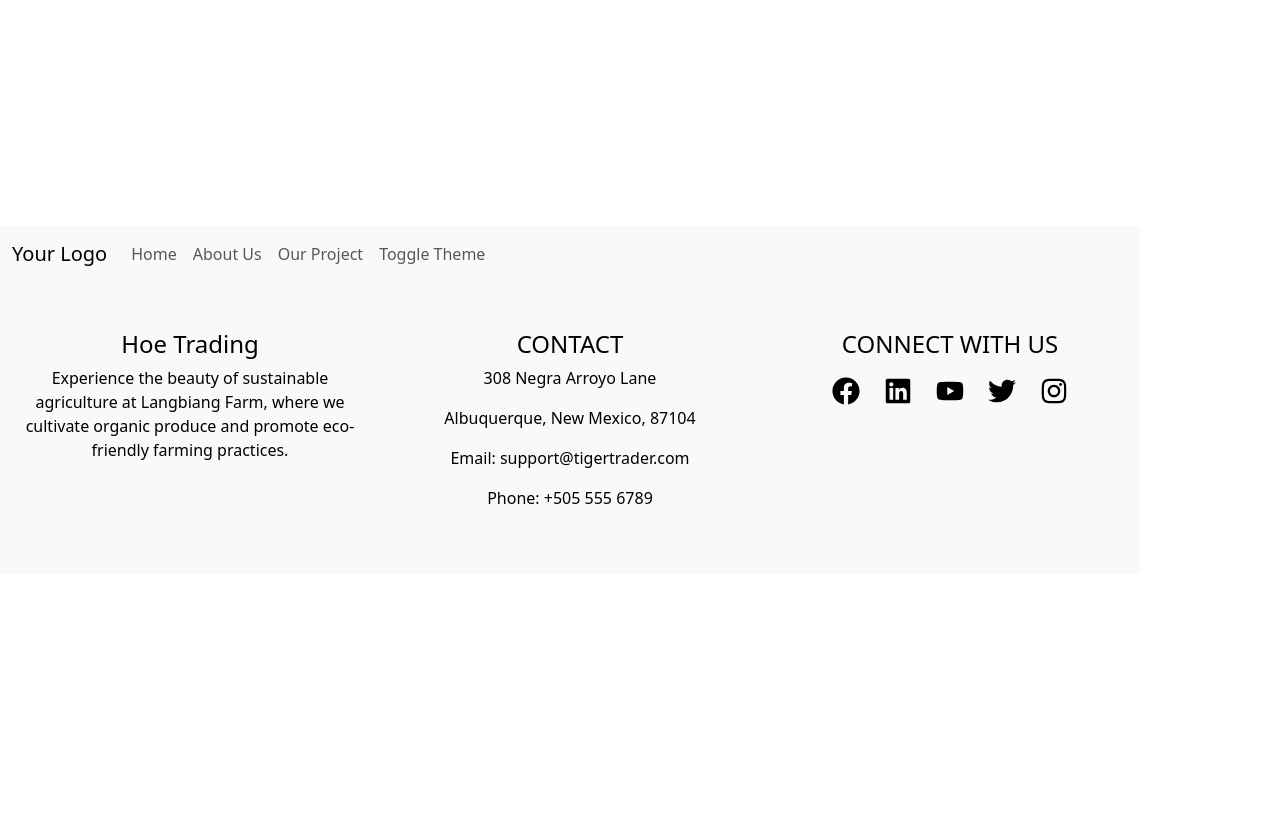
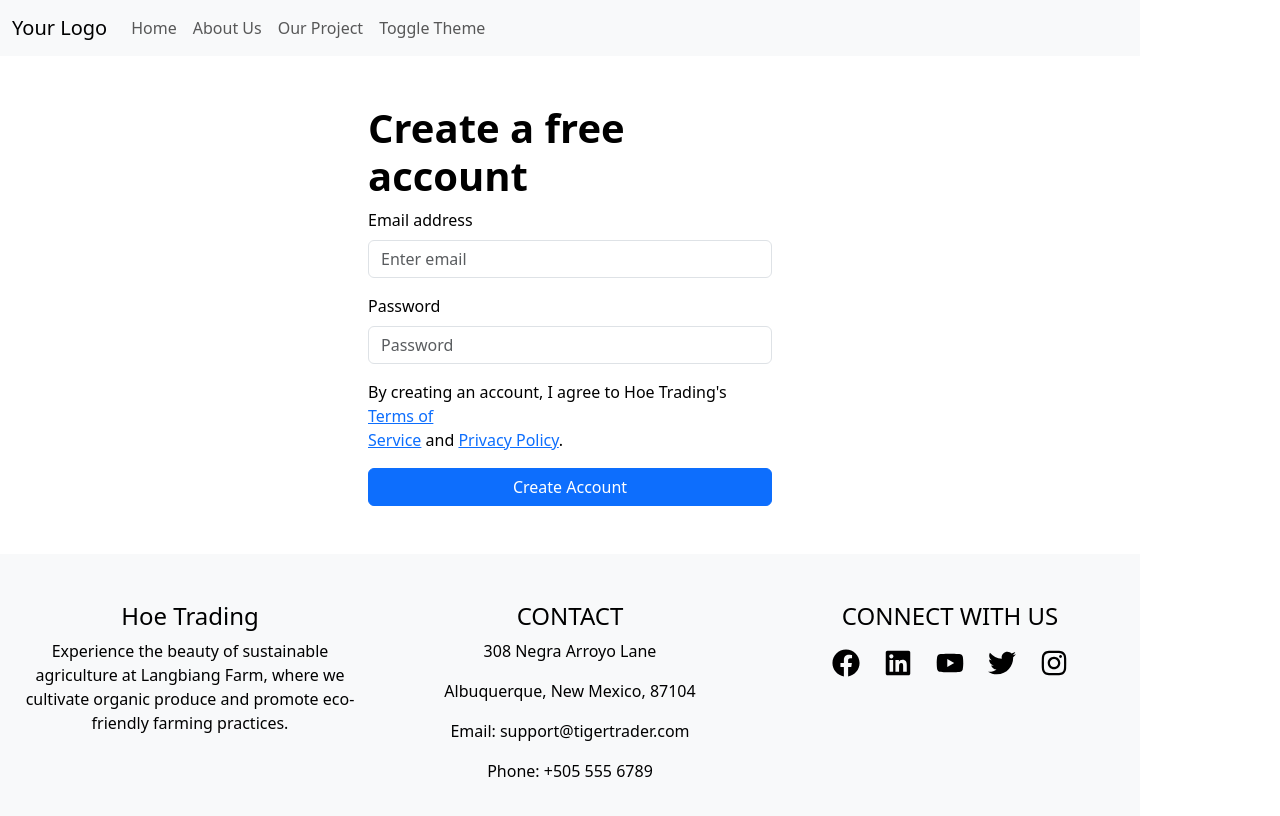
Before and after one commit to EHC-35-1/front-end, a React (Vite) app: page /register in a window 1280 px wide. Shown: the top 816 px of the page. Built offline with nearby package versions, Linux system fonts and the light colour scheme.

Commit message:
Update register 1

```diff
--- a/src/pages/Register/index.jsx
+++ b/src/pages/Register/index.jsx
@@ -1,4 +1,145 @@
+import React, { useState } from "react";
+import Button from "react-bootstrap/Button";
+import Form from "react-bootstrap/Form";
+import { useTheme } from "../../layout/ThemeContext";
+
 function RegisterPage() {
-  return <></>;
+  // Theme constants
+  const { isDarkTheme } = useTheme();
+  const themeClass = isDarkTheme
+    ? "text-bg-dark bg-dark"
+    : "text-bg-light bg-body";
+  // Form data and state management
+  const [formData, setFormData] = useState({
+    email: "",
+    password: "",
+  });
+  // Form validation errors and state management
+  const [errors, setErrors] = useState({});
+  // Event handler for input changes
+  const handleInputChange = (e) => {
+    const { name, value } = e.target;
+
+    setFormData((prevData) => ({
+      ...prevData,
+      [name]: value,
+    }));
+  };
+  // Event handler for form submission
+  const handleSubmit = (e) => {
+    e.preventDefault();
+    // Perform validation
+    const validationErrors = {};
+
+    if (!formData.email) {
+      validationErrors.email = "Please enter a valid email";
+    }
+
+    if (!formData.password) {
+      // If the password field is empty
+      validationErrors.password = ["Password is required"];
+    } else {
+      const errors = [];
+      const minPassLength = 12;
+
+      if (formData.password.length < minPassLength) {
+        errors.push("Password must be at least 12 characters long.");
+      }
+      // Password criteria checks
+      const uppercaseRegex = /[A-Z]/;
+      const lowercaseRegex = /[a-z]/;
+      const digitRegex = /\d/;
+      const symbolRegex = /[@$!%*?&]/;
+
+      if (!uppercaseRegex.test(formData.password)) {
+        errors.push("The password must include an uppercase letter");
+      }
+      if (!lowercaseRegex.test(formData.password)) {
+        errors.push("The password must include a lowercase letters");
+      }
+      if (!digitRegex.test(formData.password)) {
+        errors.push("he password must include a number");
+      }
+      if (!symbolRegex.test(formData.password)) {
+        errors.push("The password must include a special symbol (@$!%*?&)");
+      }
+      if (errors.length > 0) {
+        // Update the validationErrors state with the array of error messages
+        validationErrors.password = [...errors];
+      }
+    }
+    if (Object.keys(validationErrors).length === 0) {
+      // Form is valid, further actions can be performed
+      console.log("Form submitted:", formData);
+    } else {
+      // Form is invalid, update the errors state
+      setErrors(validationErrors);
+    }
+  };
+
+  return (
+    <>
+      <div
+        className={`d-flex justify-content-center align-items-center 100-w 100-vh ${themeClass}`}
+      >
+        <Form
+          className={`p-5 round bg-light ${themeClass}`}
+          style={{ width: "500px" }}
+          onSubmit={handleSubmit}
+        >
+          <h1 className="fw-bold">Create a free account</h1>
+          {/* User's email input field */}
+          <Form.Group className="mb-3" controlId="email">
+            <Form.Label>Email address</Form.Label>
+            <Form.Control
+              type="email"
+              placeholder="Enter email"
+              name="email"
+              value={formData.email}
+              onChange={handleInputChange}
+              isInvalid={!!errors.email}
+            />
+            <Form.Control.Feedback type="invalid">
+              {errors.email}
+            </Form.Control.Feedback>
+          </Form.Group>
+          {/* User's password input field */}
+          <Form.Group className="mb-3" controlId="password">
+            <Form.Label>Password</Form.Label>
+            <Form.Control
+              type="password"
+              placeholder="Password"
+              name="password"
+              value={formData.password}
+              onChange={handleInputChange}
+              isInvalid={!!errors.password}
+            />
+            <Form.Control.Feedback type="invalid">
+              {errors.password && (
+                <ul>
+                  {errors.password.map((error, index) => (
+                    <li key={index}>{error}</li>
+                  ))}
+                </ul>
+              )}
+            </Form.Control.Feedback>
+          </Form.Group>
+          <p>
+            By creating an account, I agree to Hoe Trading's{" "}
+            <u className="text-primary">
+              Terms of <br /> Service
+            </u>{" "}
+            and <u className="text-primary">Privacy Policy</u>.
+          </p>
+          <div className="d-grid gap-2">
+            <Button variant="primary" size="md" type="submit">
+              Create Account
+            </Button>
+          </div>
+        </Form>
+      </div>
+    </>
+  );
 }
+
 export default RegisterPage;
```
